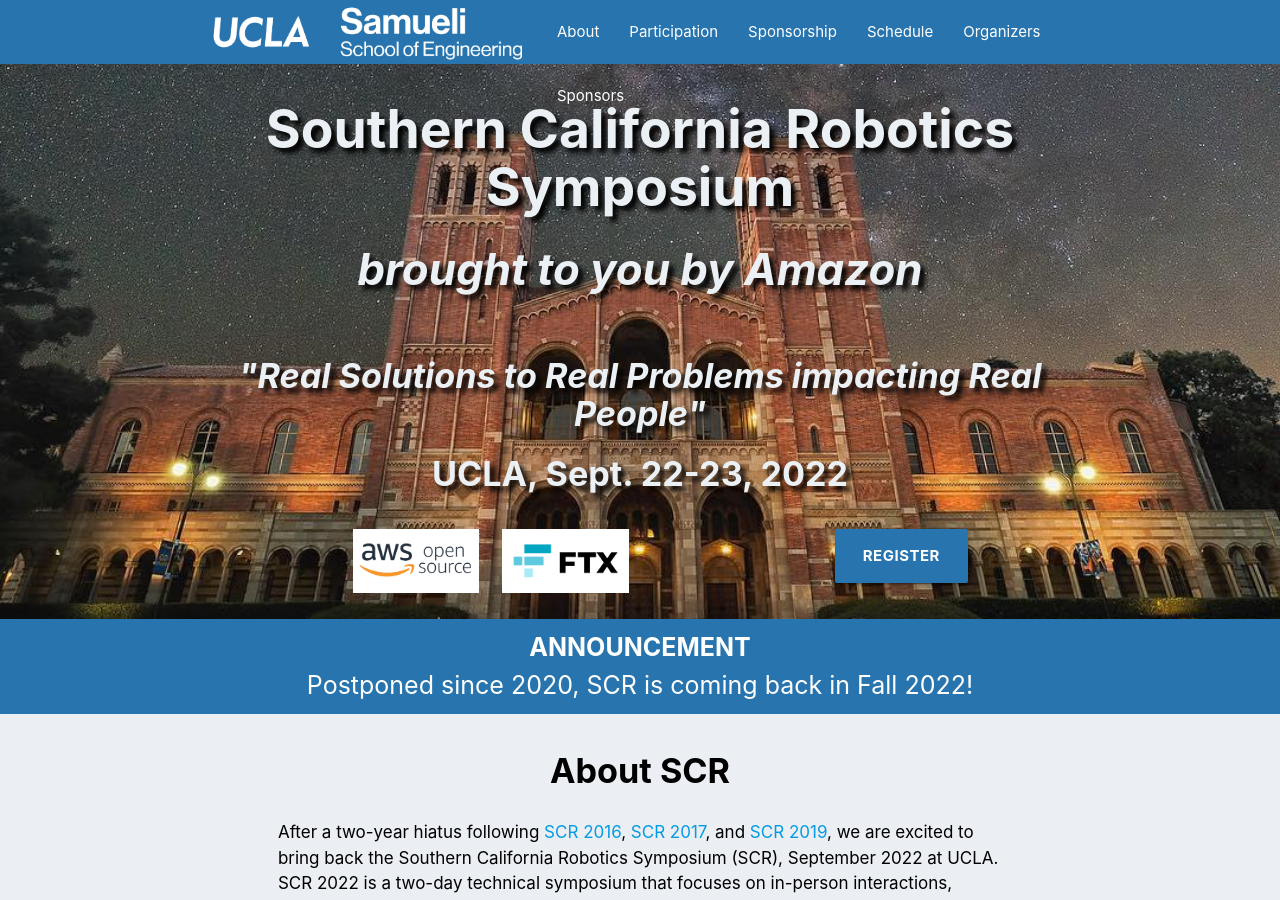
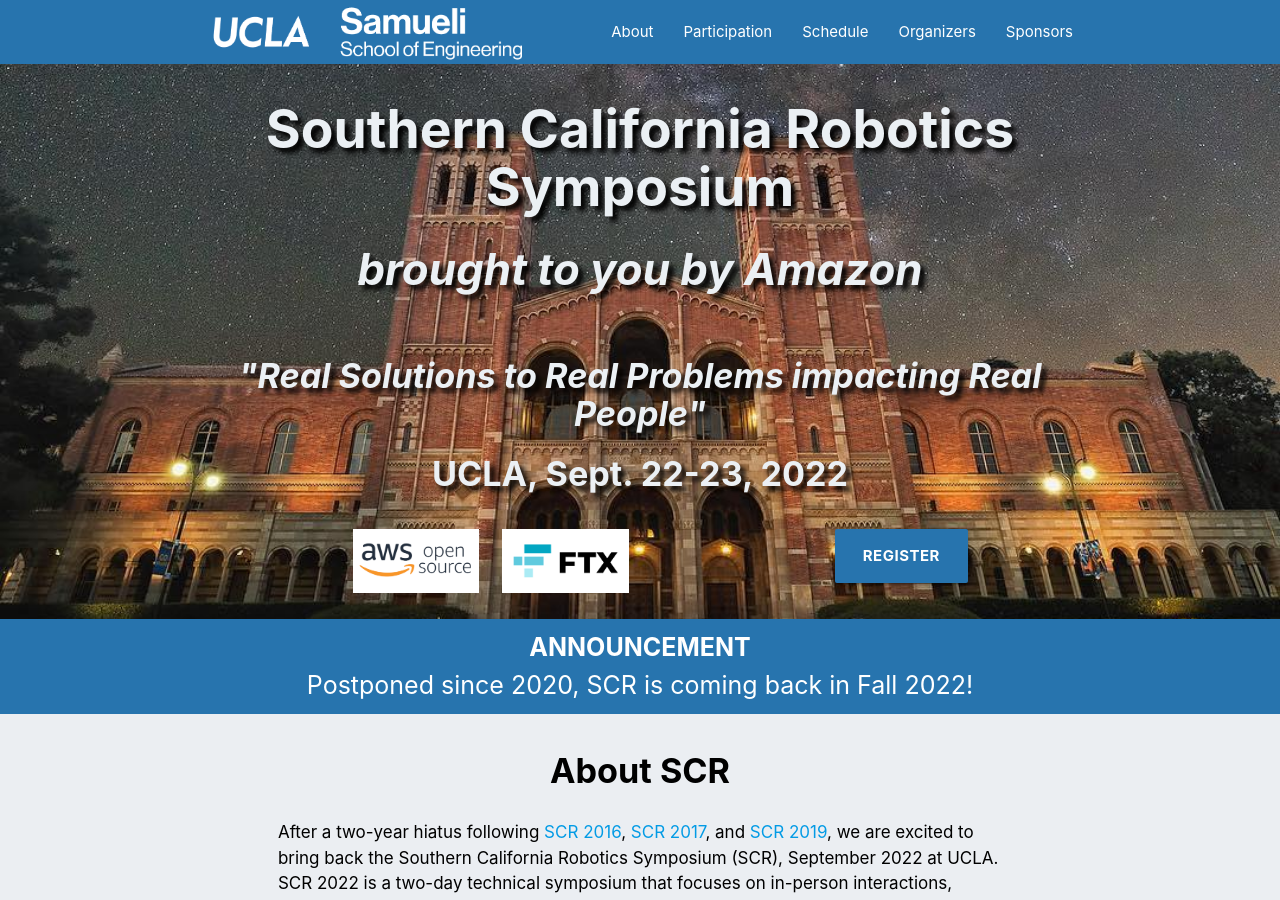
Before and after one commit to scr2022/scr2022.github.io, a Jekyll site: the page built from index.html, in a window 1280 px wide and 900 px high. Built offline with Jekyll 4.4.1, drawn with Linux system fonts in a browser that asks for light colours.

Commit message:
simplify nav bar

```diff
--- a/_includes/nav.html
+++ b/_includes/nav.html
@@ -15,7 +15,7 @@
             <ul class="right hide-on-med-and-down">
               <li><a href="#about">About</a></li>
               <li><a href="#howtocontribute">Participation</a></li>
-              <li><a href="#booths">Sponsorship</a></li>
+              <!--<li><a href="#booths">Sponsorship</a></li>-->
               <li><a href="#schedule">Schedule</a></li>
               <!-- <li><a href="#venue">Venue</a></li> -->
               <li><a href="#organizers">Organizers</a></li>
```
